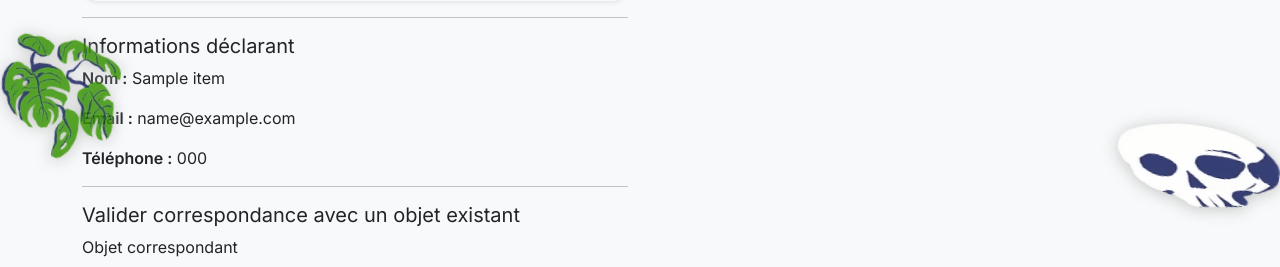
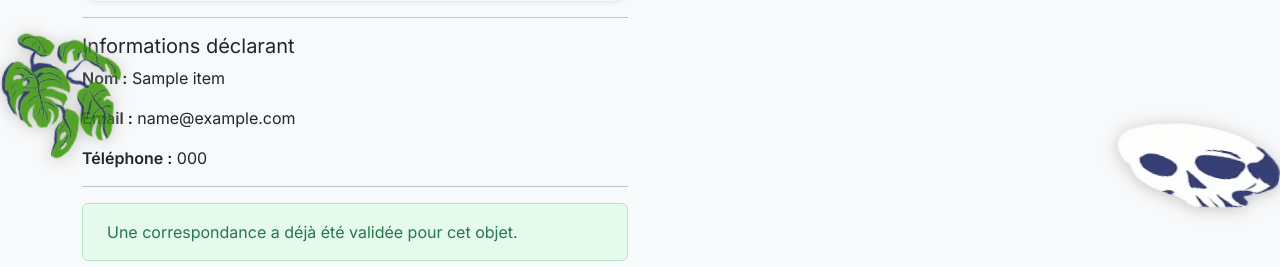
Before and after one commit to syrus2008/lostfound_festival, a Flask app: template templates/detail.html in a window 1280 px wide. Shown: the part 538-805 px from the top of the page. Run offline with Flask 3, Linux system fonts and the light colour scheme; the template is opened without the code that fills it: values that come from a table or form of the project are taken from there, others are empty; tables that the repository leaves empty hold one stand-in row (values such as "Sample post"); grey boxes marked "Sample" are stand-in pictures; some libraries are stand-ins or nearby versions.

Commit message:
correction de la page detail

```diff
--- a/templates/detail.html
+++ b/templates/detail.html
@@ -70,6 +70,7 @@
         {% if item.status != Status.PENDING_DELETION %}
         {# 1) Formulaire de correspondance si match_form est défini #}
         {% if match_form %}
+          {% if not has_match %}
             <h5>Valider correspondance avec un objet existant</h5>
             <form method="post">
               {{ match_form.hidden_tag() }}
@@ -80,6 +81,12 @@
               <button type="submit" name="submit_match" class="btn btn-warning">Confirmer correspondance</button>
             </form>
             <hr>
+          {% else %}
+            <div class="alert alert-success mb-3">
+              <i class="bi bi-check-circle me-2"></i>
+              Une correspondance a déjà été validée pour cet objet.
+            </div>
+          {% endif %}
         {% endif %}
 
         {# 2) Formulaire de réclamation classique #}
```
Lines whose indentation alone changed are shown as unchanged.
